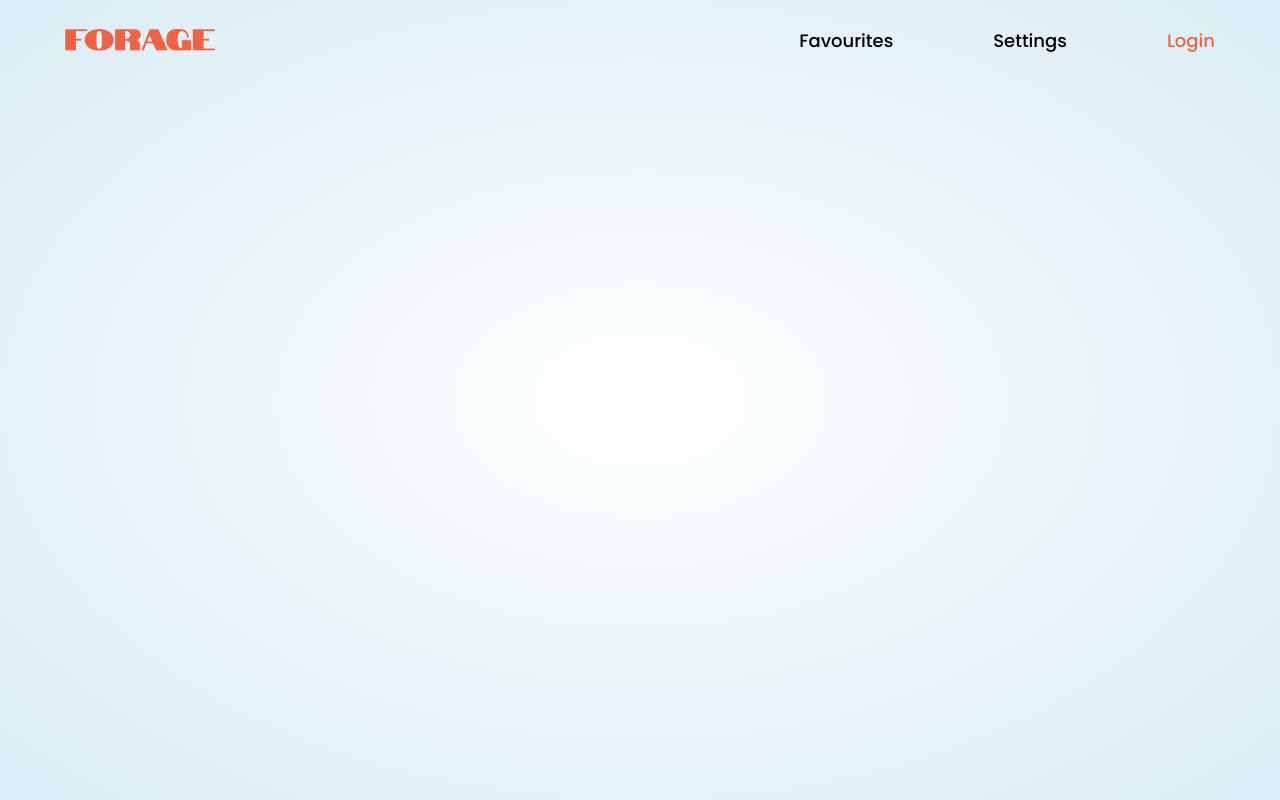
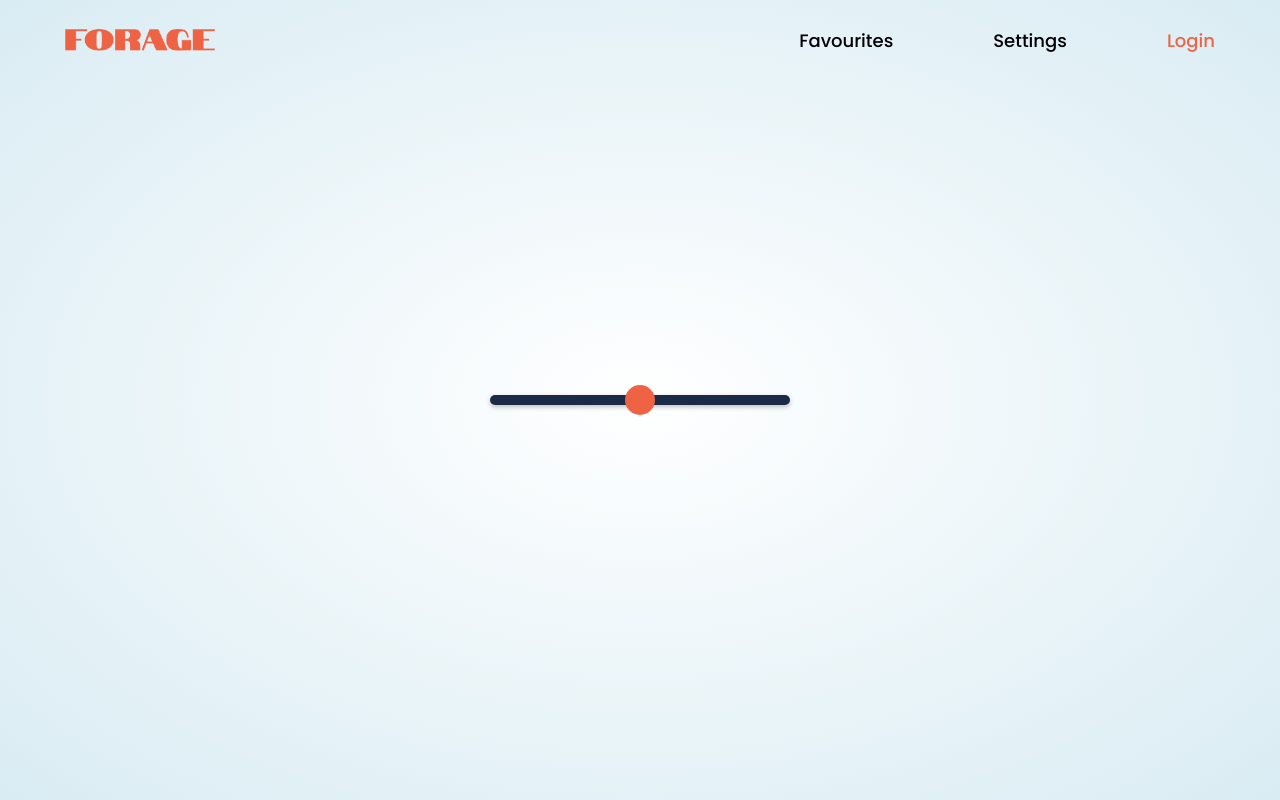
Before and after one commit to eilidhma/forage, a Next.js app: page / in a window 1280 px wide. Built offline with nearby package versions, Linux system fonts and the light colour scheme.

Commit message:
Fixed da comps

```diff
--- a/comps/Slider/index.js
+++ b/comps/Slider/index.js
@@ -1,5 +1,8 @@
 import React from "react";
 import styled from "styled-components";
+import { comp_themes, themes } from "../../utils/variables";
+import { useTheme } from "../../utils/provider";
+import { colors } from "../../utils/colors";
 
 const sliderThumbStyles = (props) => (`
   width: 30px;
@@ -38,12 +41,13 @@ const Styles = styled.div`
 `;
 
 export default function Slider ({
-    bgcolor = '#1B2B47',
+
 })
 {
+  const {theme, setTheme} = useTheme();
     return <>
-        <Styles bgcolor={bgcolor}>
-            <input type="range" min={0} max={100} value={50} className="slider" />
+        <Styles bgcolor={comp_themes[theme].slider_bg_color}>
+            <input type="range" min={0} max={100} className="slider" />
         </Styles>
     </>
 
--- a/pages/index.js
+++ b/pages/index.js
@@ -28,7 +28,7 @@ export default function Home() {
 
       <Background/>
     <Wrapper>
-      {/* <Slider /> */}
+      <Slider bgcolor='#1B2B47'/>
 
       {/* <Switch
       id="test-switch"
--- a/utils/variables.js
+++ b/utils/variables.js
@@ -30,8 +30,9 @@ export const comp_themes = {
     card_padding:'20px',
     card_text_width:'200px',
     text_align:'center',
-    switch_border_color:'white',
-    switch_bg_color:'white',
+    switch_border_color:'#1B2B47',
+    switch_bg_color:'#1B2B47',
+    slider_bg_color:'#1B2B47',
   },
   dark: {
     nav_bg_color:"#000",
@@ -43,7 +44,8 @@ export const comp_themes = {
     card_padding:'5px',
     card_text_width:'400px',
     text_align:'left',
-    switch_border_color:'#1B2B47',
-    switch_bg_color:'#1B2B47',
+    switch_border_color:'white',
+    switch_bg_color:'white',
+    slider_bg_color:'#EDF2F4',
   }
 }
```
